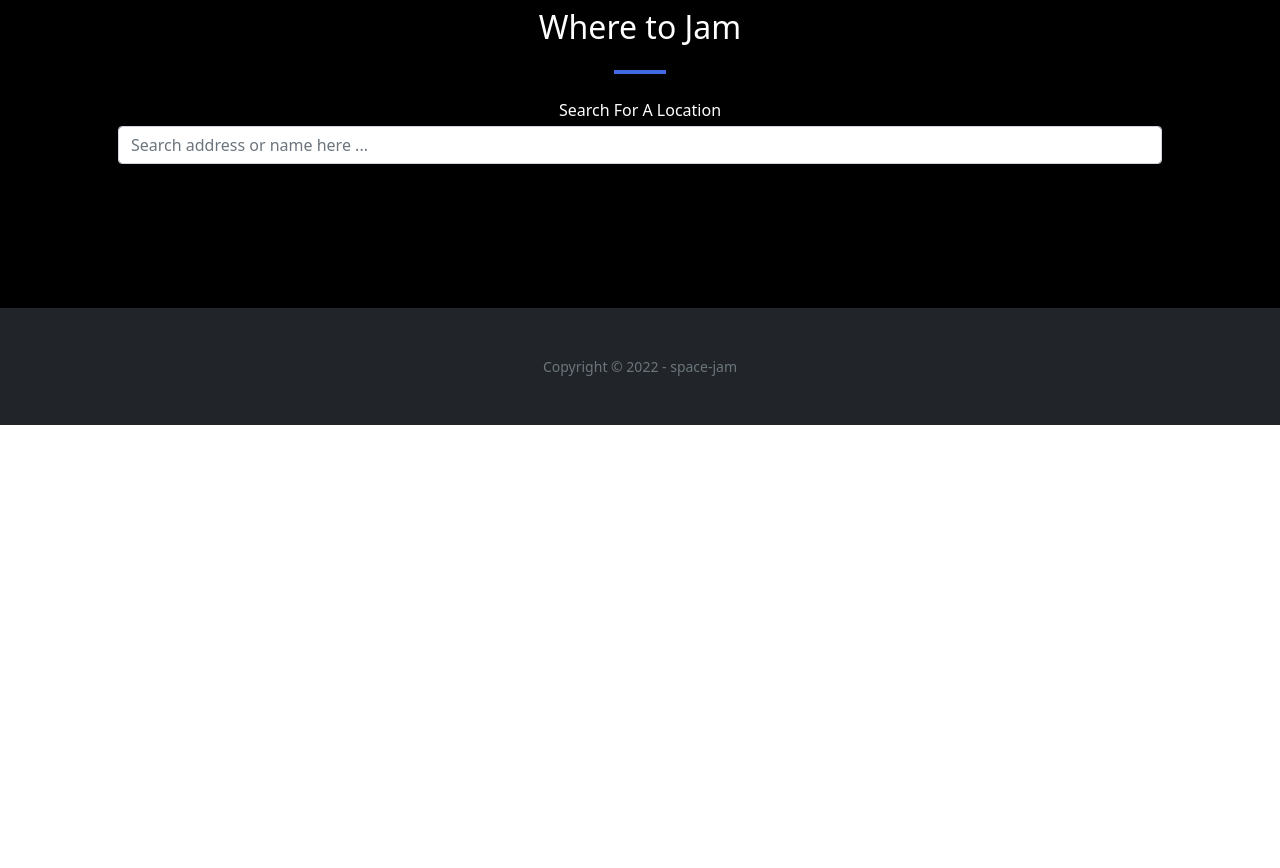
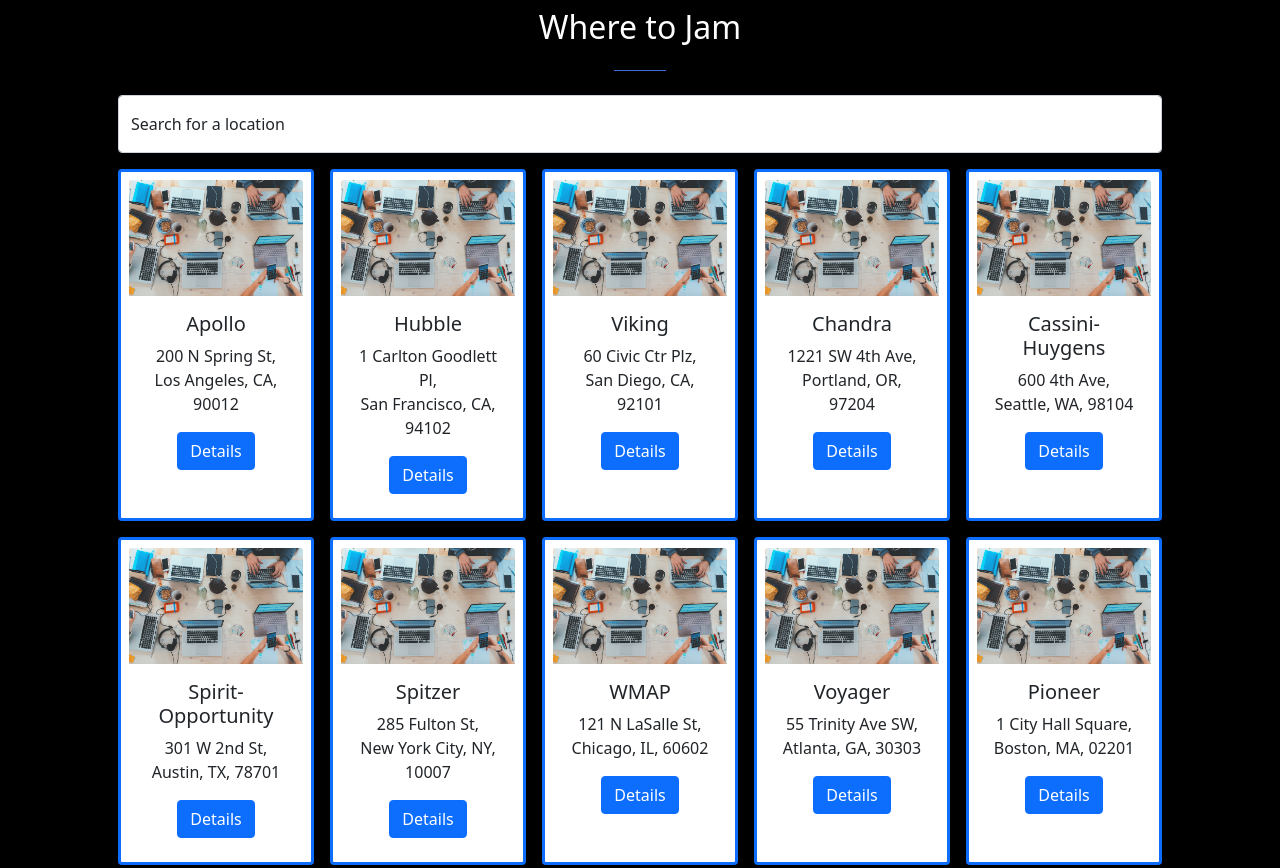
Before and after one commit to codeThinh/space-jam, a website: page locations.html in a window 1280 px wide. Shown: the part 920-1788 px from the top of the page. Before the commit the page ends 1345 px from the top, so only its background shows below. Drawn offline with nearby package versions, Linux system fonts and the light colour scheme; no server answers.

Commit message:
changed locations, changed css to cdn

```diff
--- a/css/style.css
+++ b/css/style.css
@@ -173,7 +173,7 @@ header.masthead .h1 {
 
 .location-cards {
   display: grid;
-  grid-template-columns: repeat(auto-fill, minmax(15rem, 1fr));
+  grid-template-columns: repeat(auto-fill, minmax(12rem, 1fr));
 }
 
 .hide {
--- /dev/null
+++ b/js/locations.json
@@ -0,0 +1,238 @@
+[
+  {
+    "id": 1,
+    "name": "Leanne Graham",
+    "username": "Bret",
+    "email": "Sincere@april.biz",
+    "address": {
+      "street": "200 N Spring St",
+      "suite": "",
+      "state": "CA",
+      "city": "Los Angeles",
+      "zipcode": "90012"
+    },
+    "phone": "1-770-736-8031 x56442",
+    "website": "hildegard.org",
+    "company": {
+      "name": "Apollo",
+      "catchPhrase": "Multi-layered client-server neural-net",
+      "bs": "harness real-time e-markets"
+    }
+  },
+  {
+    "id": 2,
+    "name": "Ervin Howell",
+    "username": "Antonette",
+    "email": "Shanna@melissa.tv",
+    "address": {
+      "street": "1 Carlton Goodlett Pl",
+      "suite": "",
+      "city": "San Francisco",
+      "state": "CA",
+      "zipcode": "94102",
+      "geo": {
+        "lat": "-43.9509",
+        "lng": "-34.4618"
+      }
+    },
+    "phone": "010-692-6593 x09125",
+    "website": "anastasia.net",
+    "company": {
+      "name": "Hubble",
+      "catchPhrase": "Proactive didactic contingency",
+      "bs": "synergize scalable supply-chains"
+    }
+  },
+  {
+    "id": 3,
+    "name": "Clementine Bauch",
+    "username": "Samantha",
+    "email": "Nathan@yesenia.net",
+    "address": {
+      "street": "60 Civic Ctr Plz",
+      "suite": "",
+      "city": "San Diego",
+      "state": "CA",
+      "zipcode": "92101",
+      "geo": {
+        "lat": "-68.6102",
+        "lng": "-47.0653"
+      }
+    },
+    "phone": "1-463-123-4447",
+    "website": "ramiro.info",
+    "company": {
+      "name": "Viking",
+      "catchPhrase": "Face to face bifurcated interface",
+      "bs": "e-enable strategic applications"
+    }
+  },
+  {
+    "id": 4,
+    "name": "Patricia Lebsack",
+    "username": "Karianne",
+    "email": "Julianne.OConner@kory.org",
+    "address": {
+      "street": "1221 SW 4th Ave",
+      "suite": "#110",
+      "city": "Portland",
+      "state": "OR",
+      "zipcode": "97204",
+      "geo": {
+        "lat": "29.4572",
+        "lng": "-164.2990"
+      }
+    },
+    "phone": "493-170-9623 x156",
+    "website": "kale.biz",
+    "company": {
+      "name": "Chandra",
+      "catchPhrase": "Multi-tiered zero tolerance productivity",
+      "bs": "transition cutting-edge web services"
+    }
+  },
+  {
+    "id": 5,
+    "name": "Chelsey Dietrich",
+    "username": "Kamren",
+    "email": "Lucio_Hettinger@annie.ca",
+    "address": {
+      "street": "600 4th Ave",
+      "suite": "",
+      "city": "Seattle",
+      "state": "WA",
+      "zipcode": "98104",
+      "geo": {
+        "lat": "-31.8129",
+        "lng": "62.5342"
+      }
+    },
+    "phone": "(254)954-1289",
+    "website": "demarco.info",
+    "company": {
+      "name": "Cassini-Huygens",
+      "catchPhrase": "User-centric fault-tolerant solution",
+      "bs": "revolutionize end-to-end systems"
+    }
+  },
+  {
+    "id": 6,
+    "name": "Mrs. Dennis Schulist",
+    "username": "Leopoldo_Corkery",
+    "email": "Karley_Dach@jasper.info",
+    "address": {
+      "street": "301 W 2nd St",
+      "suite": "",
+      "city": "Austin",
+      "state": "TX",
+      "zipcode": "78701",
+      "geo": {
+        "lat": "-71.4197",
+        "lng": "71.7478"
+      }
+    },
+    "phone": "1-477-935-8478 x6430",
+    "website": "ola.org",
+    "company": {
+      "name": "Spirit-Opportunity",
+      "catchPhrase": "Synchronised bottom-line interface",
+      "bs": "e-enable innovative applications"
+    }
+  },
+  {
+    "id": 7,
+    "name": "Kurtis Weissnat",
+    "username": "Elwyn.Skiles",
+    "email": "Telly.Hoeger@billy.biz",
+    "address": {
+      "street": "285 Fulton St",
+      "suite": "",
+      "city": "New York City",
+      "state": "NY",
+      "zipcode": "10007",
+      "geo": {
+        "lat": "24.8918",
+        "lng": "21.8984"
+      }
+    },
+    "phone": "210.067.6132",
+    "website": "elvis.io",
+    "company": {
+      "name": "Spitzer",
+      "catchPhrase": "Configurable multimedia task-force",
+      "bs": "generate enterprise e-tailers"
+    }
+  },
+  {
+    "id": 8,
+    "name": "Nicholas Runolfsdottir V",
+    "username": "Maxime_Nienow",
+    "email": "Sherwood@rosamond.me",
+    "address": {
+      "street": "121 N LaSalle St",
+      "suite": "",
+      "city": "Chicago",
+      "state": "IL",
+      "zipcode": "60602",
+      "geo": {
+        "lat": "-14.3990",
+        "lng": "-120.7677"
+      }
+    },
+    "phone": "586.493.6943 x140",
+    "website": "jacynthe.com",
+    "company": {
+      "name": "WMAP",
+      "catchPhrase": "Implemented secondary concept",
+      "bs": "e-enable extensible e-tailers"
+    }
+  },
+  {
+    "id": 9,
+    "name": "Glenna Reichert",
+    "username": "Delphine",
+    "email": "Chaim_McDermott@dana.io",
+    "address": {
+      "street": "55 Trinity Ave SW",
+      "suite": "",
+      "city": "Atlanta",
+      "state": "GA",
+      "zipcode": "30303",
+      "geo": {
+        "lat": "24.6463",
+        "lng": "-168.8889"
+      }
+    },
+    "phone": "(775)976-6794 x41206",
+    "website": "conrad.com",
+    "company": {
+      "name": "Voyager",
+      "catchPhrase": "Switchable contextually-based project",
+      "bs": "aggregate real-time technologies"
+    }
+  },
+  {
+    "id": 10,
+    "name": "Clementina DuBuque",
+    "username": "Moriah.Stanton",
+    "email": "Rey.Padberg@karina.biz",
+    "address": {
+      "street": "1 City Hall Square",
+      "suite": "#500",
+      "city": "Boston",
+      "state": "MA",
+      "zipcode": "02201",
+      "geo": {
+        "lat": "-38.2386",
+        "lng": "57.2232"
+      }
+    },
+    "phone": "024-648-3804",
+    "website": "ambrose.net",
+    "company": {
+      "name": "Pioneer",
+      "catchPhrase": "Centralized empowering task-force",
+      "bs": "target end-to-end models"
+    }
+  }
+]
--- a/js/scripts.js
+++ b/js/scripts.js
@@ -70,15 +70,17 @@ searchInput.addEventListener("input", x => {
     })
 })
 
-fetch("https://jsonplaceholder.typicode.com/users")
+fetch("./js/locations.json")
     .then(res => res.json())
     .then(data => {
     locations = data.map(location => {
         const card = locationCardTemplate.content.cloneNode(true).children[0]
-        const header = card.querySelector("[data-header]")
-        const body = card.querySelector("[data-body]")
-        header.textContent = location.company.name
-        body.textContent = location.address.street + ", " + location.address.city
+        const name = card.querySelector("[data-name]")
+        const add = card.querySelector("[data-add]")
+        const city = card.querySelector("[data-city]")
+        name.textContent = location.company.name
+        add.textContent = location.address.street + ", "
+        city.textContent = location.address.city + ", " + location.address.state + ", " + location.address.zipcode
         locationCardContainer.append(card)
         return { company: location.company.name, city: location.address.street + ", " + location.address.city, element: card }
     })
--- a/locations.html
+++ b/locations.html
@@ -7,10 +7,10 @@
         <meta name="author" content="" />
         <title>project space-jam</title>
 
-         <link rel="stylesheet" href="node_modules/bootstrap/dist/css/bootstrap.min.css" />
-         <link rel="stylesheet" href="node_modules/font-awesome/css/font-awesome.min.css" />
-         <link rel="stylesheet" href="node_modules/bootstrap-social/bootstrap-social.css" />
-         <link rel="stylesheet" href="css/style.css">
+        <link rel="stylesheet" href="css/style.css">
+        <link href="https://cdn.jsdelivr.net/npm/bootstrap@5.1.3/dist/css/bootstrap.min.css" rel="stylesheet" integrity="sha384-1BmE4kWBq78iYhFldvKuhfTAU6auU8tT94WrHftjDbrCEXSU1oBoqyl2QvZ6jIW3" crossorigin="anonymous">
+        <link href="https://cdnjs.cloudflare.com/ajax/libs/font-awesome/6.0.0/css/all.min.css" />
+        <link href="https://cdnjs.cloudflare.com/ajax/libs/bootstrap-social/5.1.1/bootstrap-social.css" />
         <link href="https://fonts.googleapis.com/css?family=Merriweather+Sans:400,700" rel="stylesheet" />
         <link href="https://fonts.googleapis.com/css?family=Merriweather:400,300,300italic,400italic,700,700italic" rel="stylesheet" type="text/css" />
     </head>
@@ -113,25 +113,29 @@
         </header>
         <!-- Locations-->
         <section class="page-section bg-black" id="locations">
-            <div class="container px-4 px-lg-5">
+            <div class="container px-4 px-lg-5 h-100">
                 <div class="row gx-4 gx-lg-5 justify-content-center">
                     <div class="col-lg-12 text-center">
                         <h2 class="text-white mt-0">Where to Jam</h2>
                         <hr class="divider" />
                         <div class="row">
                             <div>
-                                <div class="d-flex flex-column gap-1 text-white form-group">
-                                    <label for="search">Search For A Location</label>
-                                    <input class="form-control input-lg" type="search" id="search" placeholder="Search address or name here ..."data-search>
-                                </div>
+                                <form data-sb-form-api-token="API_TOKEN">
+                                    <!-- Name input-->
+                                    <div class="form-floating mb-3">
+                                        <input class="form-control" id="name" type="search" placeholder="Enter your location..." data-search />
+                                        <label for="search">Search for a location</label>
+                                    </div>
+                                </form>
                                 <div class="location-cards gap-3 mt-3" data-location-cards-container>
                                 </div>
                                 <template data-location-template>
                                     <div class="card p-2 border-3 border-primary">
                                         <img class="card-img-top" src="./img/masthead_about.jpg" data-src alt="Card image cap">
                                         <div class="card-body">
-                                            <h5 class="card-title" data-header></h5>
-                                            <p class="card-text" data-body></p>
+                                            <h5 class="card-title" data-name></h5>
+                                            <p class="card-text mb-0" data-add></p>
+                                            <p class="card-text" data-city></p>
                                             <a href="#" class="btn btn-primary">Details</a>
                                         </div>
                                     </div>
```
Also changed, not shown: index.html (+3 -3 lines), services.html (+4 -4 lines), 1 other file.
